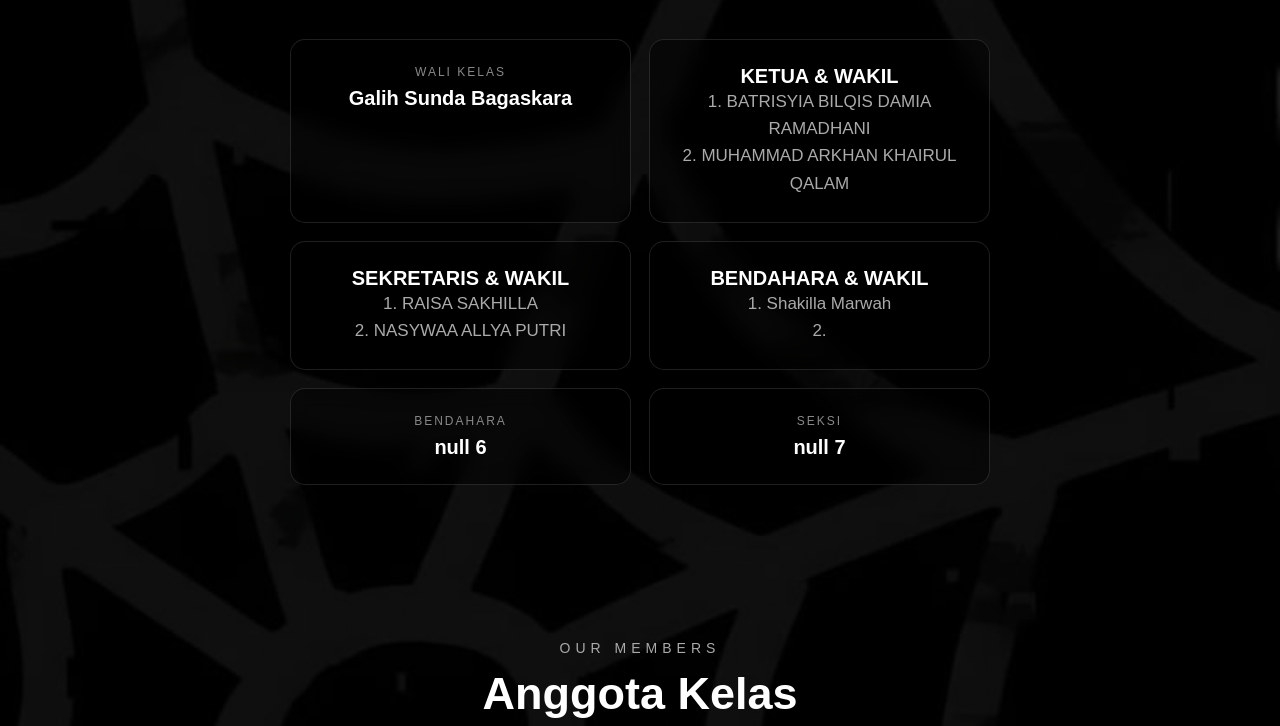
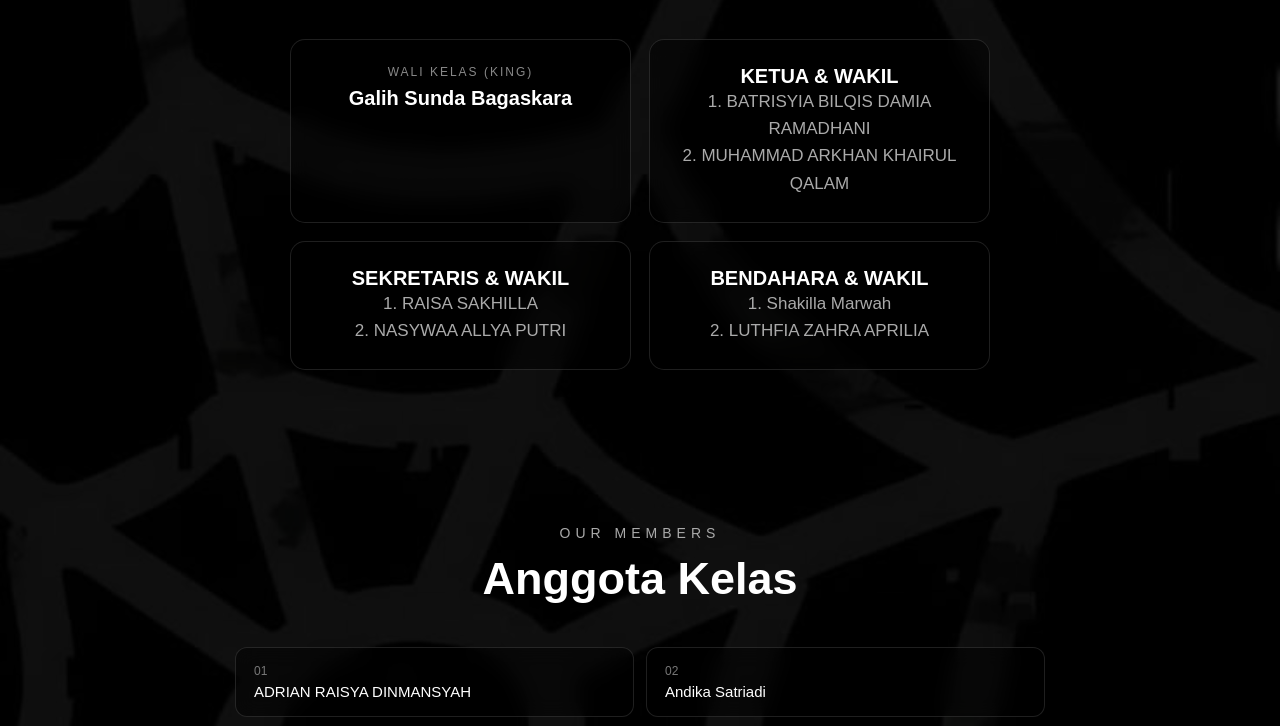
Before and after one commit to SakyXzy-offc/WebsiteClass, a plain HTML site: page about.html in a window 1280 px wide. Shown: the part 577-1303 px from the top of the page. Drawn offline with Linux system fonts and the light colour scheme.

Commit message:
Add files via upload

```diff
--- a/about.html
+++ b/about.html
@@ -343,7 +343,7 @@
       <h1>Struktur Kelas</h1>
       <div class="officers">
         <div class="officer-card">
-          <p>WALI KELAS</p>
+          <p>WALI KELAS (KING)</p>
           <h2>Galih Sunda Bagaskara</h2>
         </div>
 
@@ -367,20 +367,9 @@
           <h2>BENDAHARA & WAKIL</h2>
           <span>
             1. Shakilla Marwah<br>
-            2.
+            2. LUTHFIA ZAHRA APRILIA
           </span>
         </div>
-
-        <div class="officer-card">
-          <p>BENDAHARA</p>
-          <h2>null 6</h2>
-        </div>
-
-        <div class="officer-card">
-          <p>SEKSI</p>
-          <h2>null 7</h2>
-        </div>
-
       </div>
     </section>
 
@@ -480,7 +469,7 @@
 
         <div class="member-card">
           <div class="number">19</div>
-          <h2>Magfira</h2>
+          <h2>Maghfirah Azzahra</h2>
         </div>
 
         <div class="member-card">
```
